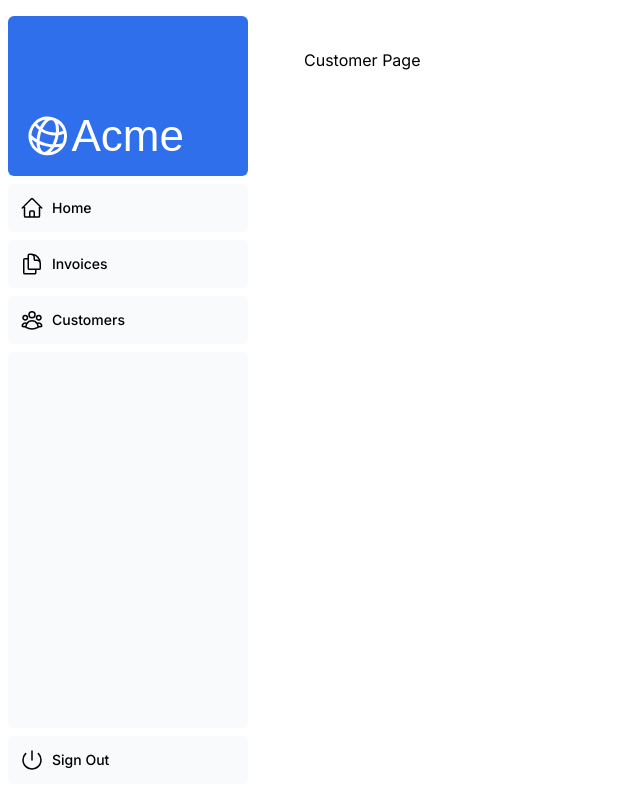
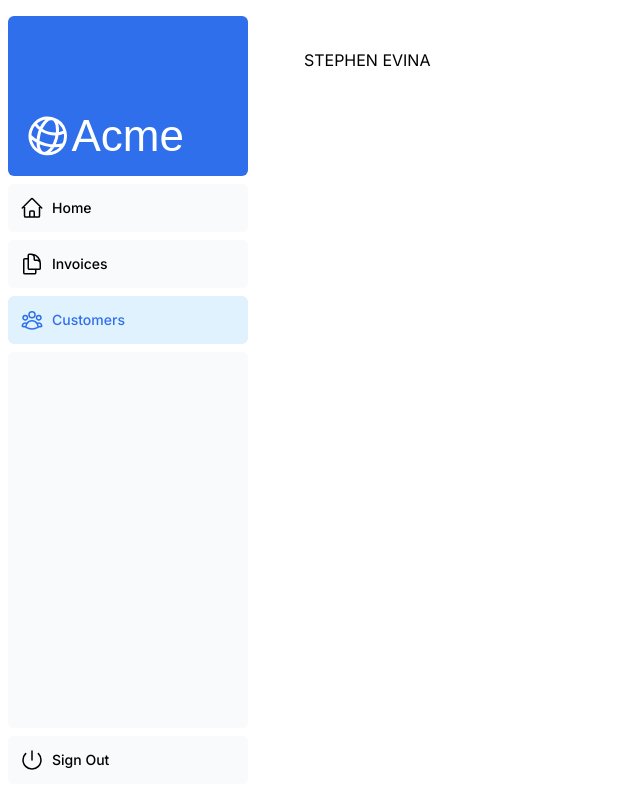
Before and after one commit to PenPanort/nextjs-dashboard, a Next.js app: page /dashboard/customers in a window 1280 px wide. Shown: the whole page, without its empty margins (0-640 px from the left). Built offline with nearby package versions, Linux system fonts and the light colour scheme; a web font is replaced by a local one.

Commit message:
added link and change the customer page to stephen evina

```diff
--- a/app/dashboard/customers/page.tsx
+++ b/app/dashboard/customers/page.tsx
@@ -1,5 +1,5 @@
 export default function Page(){
     return(
-        <p>Customer Page</p>
+        <p>STEPHEN EVINA</p>
     )
 }
--- a/app/ui/dashboard/nav-links.tsx
+++ b/app/ui/dashboard/nav-links.tsx
@@ -1,8 +1,16 @@
+'use client';
+
 import {
   UserGroupIcon,
   HomeIcon,
   DocumentDuplicateIcon,
+
 } from '@heroicons/react/24/outline';
+import Link from 'next/link';
+import { usePathname } from 'next/navigation';
+import clsx from 'clsx';
+
+
 
 // Map of links to display in the side navigation.
 // Depending on the size of the application, this would be stored in a database.
@@ -17,19 +25,28 @@
 ];
 
 export default function NavLinks() {
+    const pathname = usePathname();
+
   return (
     <>
       {links.map((link) => {
         const LinkIcon = link.icon;
         return (
-          <a
+          <Link
             key={link.name}
             href={link.href}
-            className="flex h-[48px] grow items-center justify-center gap-2 rounded-md bg-gray-50 p-3 text-sm font-medium hover:bg-sky-100 hover:text-blue-600 md:flex-none md:justify-start md:p-2 md:px-3"
+
+             className={clsx(
+              'flex h-[48px] grow items-center justify-center gap-2 rounded-md bg-gray-50 p-3 text-sm font-medium hover:bg-sky-100 hover:text-blue-600 md:flex-none md:justify-start md:p-2 md:px-3',
+              {
+                'bg-sky-100 text-blue-600': pathname === link.href,
+              },
+            )}
+
           >
             <LinkIcon className="w-6" />
             <p className="hidden md:block">{link.name}</p>
-          </a>
+          </Link>
         );
       })}
     </>
```
